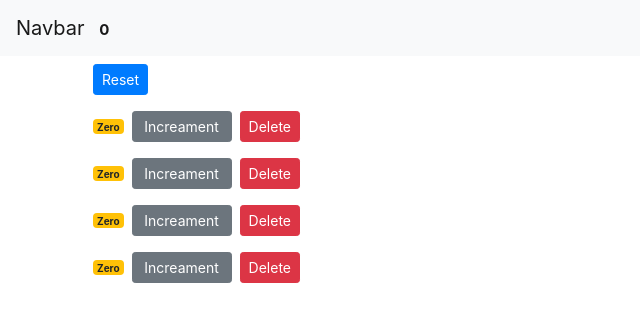
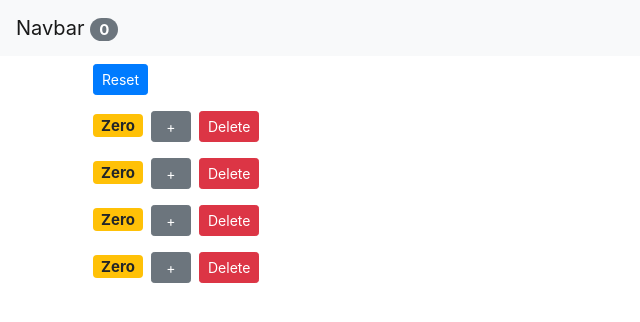
Before and after one commit to vkbiotech841/counter_app_react, a React (Create React App) app: page / in a window 1280 px wide. Shown: the top 322 px of the page, without its empty margins (0-640 px from the left). Built offline with nearby package versions, Linux system fonts and the light colour scheme.

Commit message:
Theoritical knoledge about react added

```diff
--- a/src/App.js
+++ b/src/App.js
@@ -9,9 +9,15 @@ import Counters from './components/counters';
 // create a class : type "cc"
 // create a stateless function: type "sfc"
 
-// Reactive lifecycle hooks in order: (1) Mounting phase (2) Render method. (3) componentDidMount phase (4) Unmounting phase
+// Reactive lifecycle hooks in order:
+// (1) Mount phase (constructor, render and componentDidMount methods)
+// (2) Update phase (render and componentDidUpdate methods)
+// (3) Unmount phase (ComponentWillUnmount)
 class App extends Component {
 
+  // State: is an object. it is data collection that we want to render.
+  // this.setState() : In react, we use this function to update the state object. In angular, we need to update the state. Angular works on self detection function.
+  // this.setState function is slowmly response to detecting changes => update to the virtual DOM.
   state = {
     counters: [
       { id: 1, value: 0 },
@@ -22,12 +28,14 @@ class App extends Component {
   };
 
   // MOUNTING PHASE of lifecycle hook: constructor method is called. it is called only once, when the instance of the class is created.
+  // super(): called the constructor of the parent component. it is important to call the function the parent component constructor.
+  // super() function allow "this" key word to the accessable to the component.
   constructor() {
     super();
     console.log('App-Constructor');
   }
 
-  // COMPONENTDIDMOUNT PHASE OF LIFECYCLE HOOK: This method is called after component is rendered into the DOM.
+  // COMPONENT DID MOUNT PHASE OF LIFECYCLE HOOK: This method is called after component is rendered into the DOM.
   // This is the perfect place for get data from the server (AJAX calls).
   componentDidMount() {
     // Ajax call
@@ -40,7 +48,7 @@ class App extends Component {
     const index = counters.indexOf(counter);
     counters[index] = { ...counter };
     counters[index].value++;
-    this.setState({ counters });
+    this.setState({ counters: counters });
   };
 
   handleDelete = (counterId) => {
@@ -59,6 +67,16 @@ class App extends Component {
 
 
   // Render phase of lifecycle hook: Once a component is rendered. their childrens are also rendered recursively.
+  // Render is responsible for how UI should look like.
+  // The output of render method is a react element. Which is simple javascript object that map to a DOM element.
+  // Virtual DOM: Since, output of render method is just a plan javascript object. Hence, it is not a real DOM. Hence, it is called virtual DOM.
+  // React keep a light weight representation of DOM in the memory. This is called as Virutal DOM.
+  // Web browsers have real DOM.
+
+  // React: meaning "Re" + "act".
+  // change state => new react element => reacts compares its components and childrens with its previous virtual DOM => Updates the real DOM.
+
+
   render() {
     console.log('App-Rendered');
     return (
@@ -78,3 +96,17 @@ class App extends Component {
 }
 
 export default App;
+
+
+// Difference between state and props:
+// State: stores data those are local or private to the component. Other component can not access state data.
+// other component wish to modify the state, the other component need to raise an event (function call).
+
+
+//Props: wherease props stores data that transfer to the other components (Child).
+// props are read only. it can act as input to the other component but other component can not be change it.
+
+
+
+// THUMB RULE:
+// The component that ows a piece of the state, should be the one modifying it.
--- a/src/components/counter.jsx
+++ b/src/components/counter.jsx
@@ -14,8 +14,9 @@ class Counter extends Component {
   };
 
   styles = {
-    fontSize: 10,
+    fontSize: 15,
     fontWeight: "bold",
+    width: 50,
   };
 
 
@@ -33,11 +34,11 @@ class Counter extends Component {
         </span>
 
         <button
-          style={{ width: 100 }}
+          style={{ width: 40 }}
           className="btn btn-secondary btn-sm"
           onClick={() => this.props.onIncreamentCounter(this.props.counter)}
         >
-          Increament
+          +
         </button>
 
         <button
@@ -65,3 +66,8 @@ class Counter extends Component {
 }
 
 export default Counter;
+
+
+// Controlled component:
+// child component is controlled from the parent component. Means, child componens gets all data from the parent
+// component using props. and child component raise the event. that event will be handled by the parent component.
--- a/src/components/counters.jsx
+++ b/src/components/counters.jsx
@@ -24,7 +24,6 @@ class Counters extends Component {
                         onDeleteCounter={this.props.onDelete}
                         onIncreamentCounter={this.props.onIncreament}
                     />
-
                 ))}
             </div>
         );
--- a/src/components/navbar.jsx
+++ b/src/components/navbar.jsx
@@ -6,7 +6,8 @@ import React, { Component } from 'react';
 // if we are using SFC, then we need to pass props as an argument to the function.
 // Since, props becomes local to the component. Hence, we should not use "this" key inside the function refering to props.
 // React lifecycle hook can't be used for stateless functional component.
-// Why SFC: We create SFC just for representation and managing clear data follow. That means that just to get data from the parent and display to the UI.
+// Why SFC: We create SFC just for representation and managing clear data follow.
+// That means that just to get data from the parent and display to the UI.
 // Hence, we create several SFC.
 
 const NavBar = (props) => {
@@ -15,7 +16,7 @@ const NavBar = (props) => {
         <nav className="navbar navbar-light bg-light">
             <a className="navbar-brand">
                 Navbar{" "}
-                <span className="badge badge-pill badg-secondary">
+                <span className="badge badge-pill badge-secondary">
                     {props.totalCounters}
                 </span>
             </a>
@@ -24,10 +25,4 @@ const NavBar = (props) => {
 };
 
 
-// class NavBar extends Component {
-//     render() {
-
-//     }
-// }
-
 export default NavBar;
```
